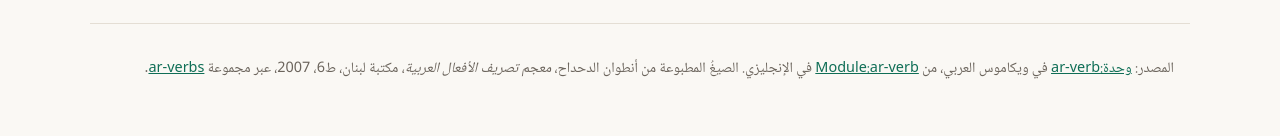
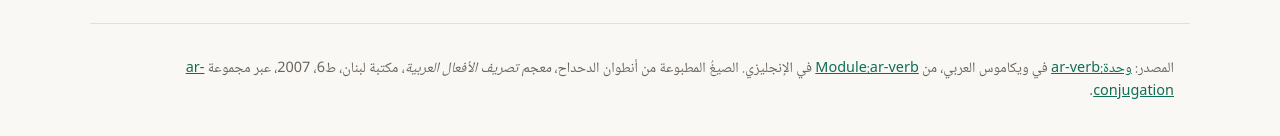
Before and after one commit to forzagreen/mazini-js, a website with bundled scripts: page demo/index.html in a window 1280 px wide. Shown: the part 684-820 px from the top of the page. Built offline with nearby package versions, Linux system fonts and the light colour scheme; a web font is replaced by a local one.

Commit message:
README, demo: the dataset repo is now ar-conjugation

```diff
--- a/demo/index.html
+++ b/demo/index.html
@@ -28,7 +28,7 @@
           <a href="https://github.com/forzagreen/mazini-js">GitHub</a>
           <a href="https://www.npmjs.com/package/mazini">npm</a>
           <a href="https://github.com/forzagreen/mazini">Python</a>
-          <a href="https://forzagreen.github.io/ar-verbs/">بيانات الكتاب</a>
+          <a href="https://forzagreen.github.io/ar-conjugation/">بيانات الكتاب</a>
           <button id="theme" type="button" title="السمة">◐</button>
         </nav>
       </div>
@@ -54,7 +54,7 @@
     </main>
 
     <footer class="wrap foot">
-      <p>المصدر: <a href="https://ar.wiktionary.org/wiki/وحدة:ar-verb">وحدة:ar-verb</a> في ويكاموس العربي، من <a href="https://en.wiktionary.org/wiki/Module:ar-verb">Module:ar-verb</a> في الإنجليزي. الصيغُ المطبوعة من أنطوان الدحداح، <i>معجم تصريف الأفعال العربية</i>، مكتبة لبنان، ط6، 2007، عبر مجموعة <a href="https://github.com/forzagreen/ar-verbs">ar-verbs</a>.</p>
+      <p>المصدر: <a href="https://ar.wiktionary.org/wiki/وحدة:ar-verb">وحدة:ar-verb</a> في ويكاموس العربي، من <a href="https://en.wiktionary.org/wiki/Module:ar-verb">Module:ar-verb</a> في الإنجليزي. الصيغُ المطبوعة من أنطوان الدحداح، <i>معجم تصريف الأفعال العربية</i>، مكتبة لبنان، ط6، 2007، عبر مجموعة <a href="https://github.com/forzagreen/ar-conjugation">ar-conjugation</a>.</p>
     </footer>
     <script type="module" src="app.js"></script>
   </body>
```
Also changed, not shown: README.md.
